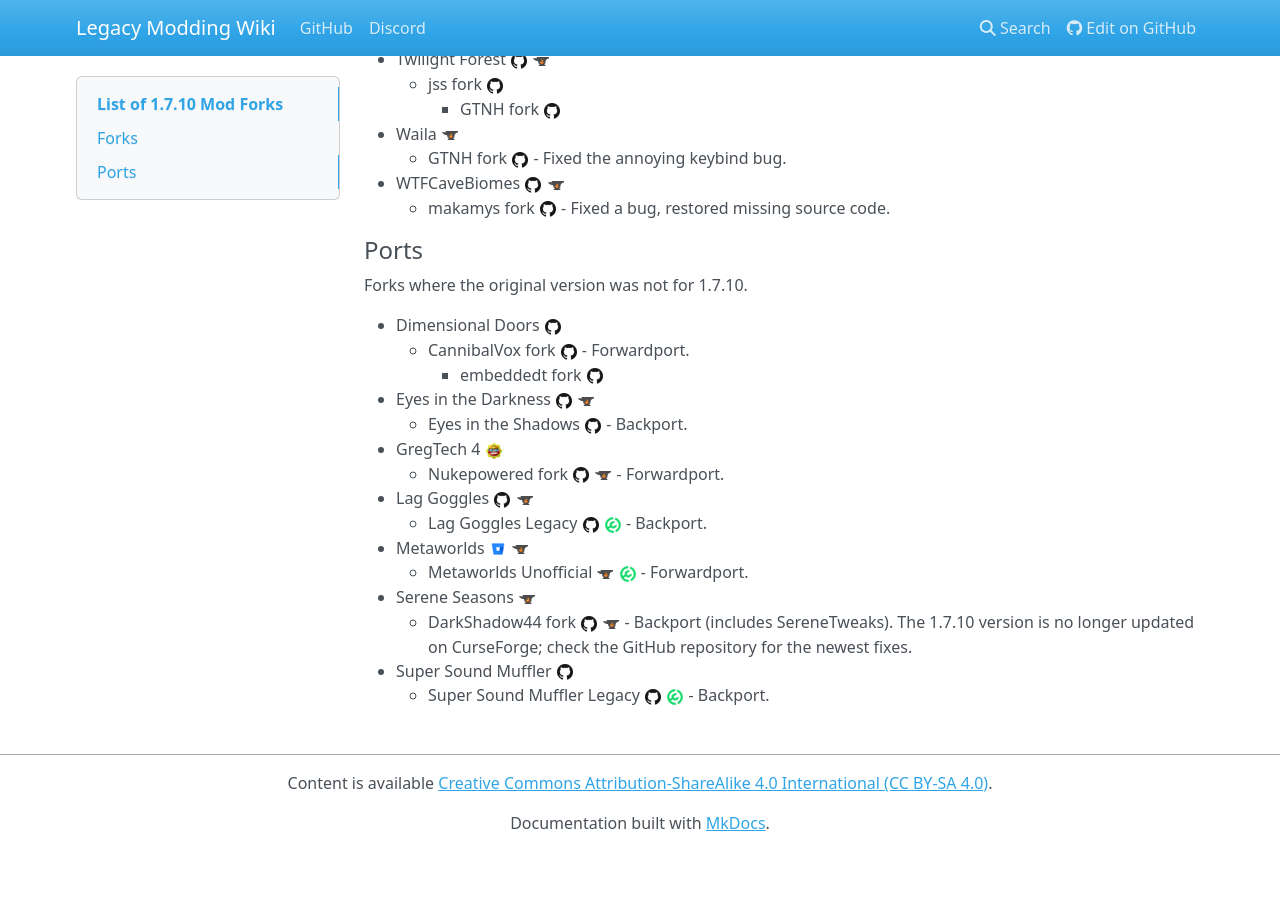
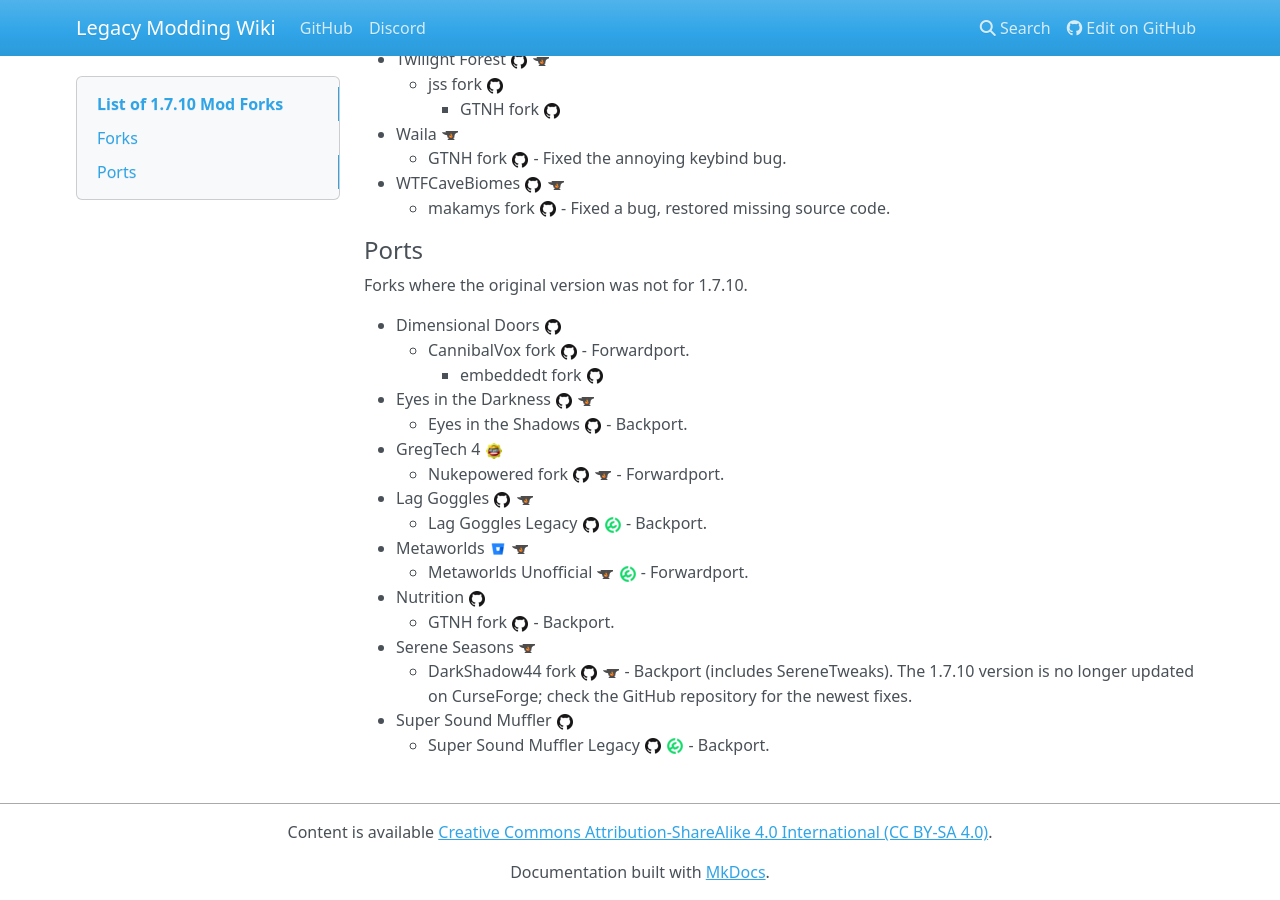
Before and after one commit to LegacyModdingMC/wiki, an MkDocs documentation site: the page built from docs/list-of-1.7.10-mod-forks.md, in a window 1280 px wide and 900 px high, scrolled down 2980 px. Built offline with MkDocs 1.6.1, drawn with Linux system fonts in a browser that asks for light colours; nearby versions of some CDN libraries; before the commit the page ends 3831 px from its top, so only the background shows below that.

Commit message:
Add Nutrition backport

```diff
--- a/docs/list-of-1.7.10-mod-forks.md
+++ b/docs/list-of-1.7.10-mod-forks.md
@@ -166,6 +166,8 @@
 	* Lag Goggles Legacy [![icon-github](img/favicon/github.png)](https://github.com/FalsePattern/LagGogglesLegacy) [![icon-modrinth](img/favicon/modrinth.png)](https://modrinth.com/mod/lglegacy) - Backport.
 * Metaworlds [![icon-bitbucket](img/favicon/bitbucket.png)](https://bitbucket.org/MMM_MasterM/metaworldsgradle/src/master/) [![icon-curseforge](img/favicon/curseforge.png)](https://www.curseforge.com/minecraft/mc-mods/metaworlds-mod)
 	* Metaworlds Unofficial [![icon-curseforge](img/favicon/curseforge.png)](https://www.curseforge.com/minecraft/mc-mods/metaworlds-unofficial) [![icon-modrinth](img/favicon/modrinth.png)](https://modrinth.com/mod/metaworldsunofficial) - Forwardport.
+* Nutrition [![icon-github](img/favicon/github.png)](https://github.com/WesCook/Nutrition)
+	* GTNH fork [![icon-github](img/favicon/github.png)](https://github.com/GTNewHorizons/Nutrition) - Backport.
 * Serene Seasons [![icon-curseforge](img/favicon/curseforge.png)](https://www.curseforge.com/minecraft/mc-mods/serene-seasons)
 	* DarkShadow44 fork [![icon-github](img/favicon/github.png)](https://github.com/DarkShadow44/SereneSeasons) [![icon-curseforge](img/favicon/curseforge.png)](https://www.curseforge.com/minecraft/mc-mods/serene-seasons) - Backport (includes SereneTweaks). The 1.7.10 version is no longer updated on CurseForge; check the GitHub repository for the newest fixes.
 * Super	Sound Muffler [![icon-github](img/favicon/github.png)](https://github.com/EdgarAllen/SuperSoundMuffler)
```
Also changed, not shown: docs-template/list-of-1.7.10-mod-forks.template.md (+2 -0 lines).
